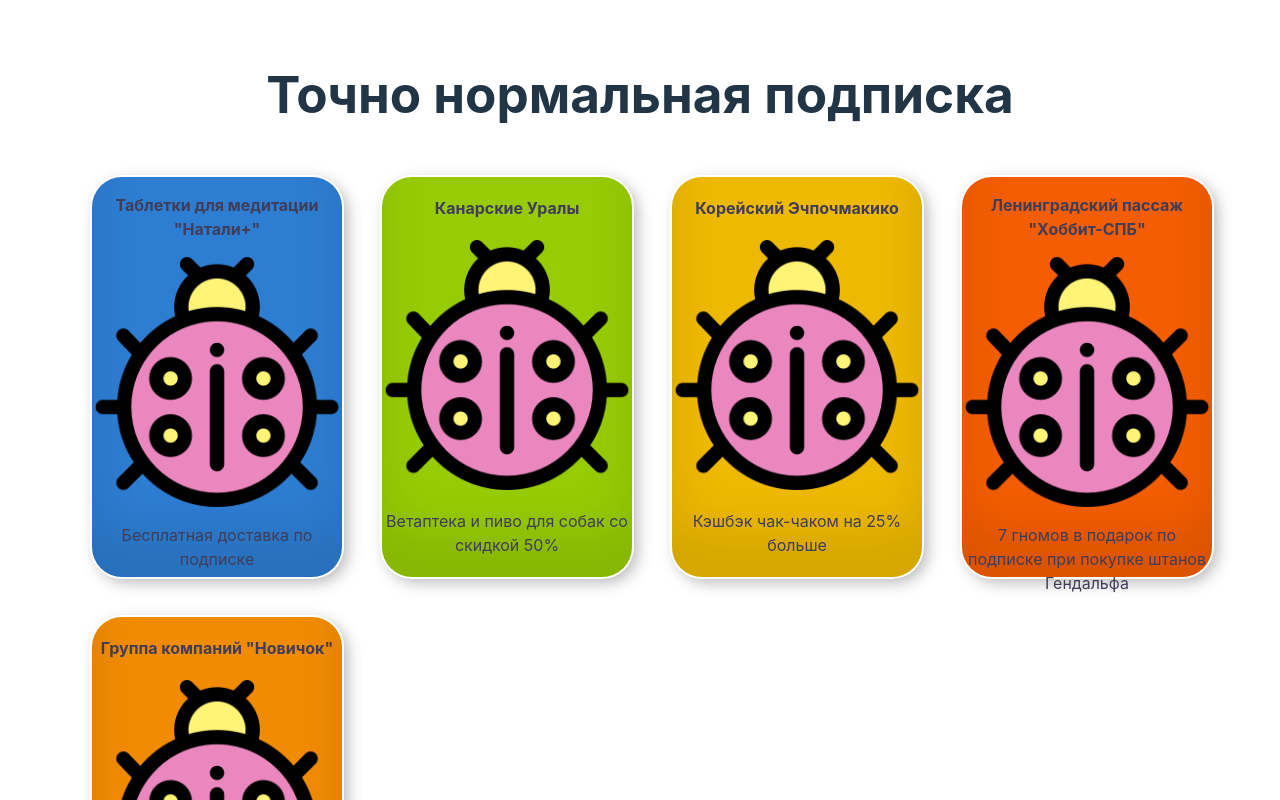
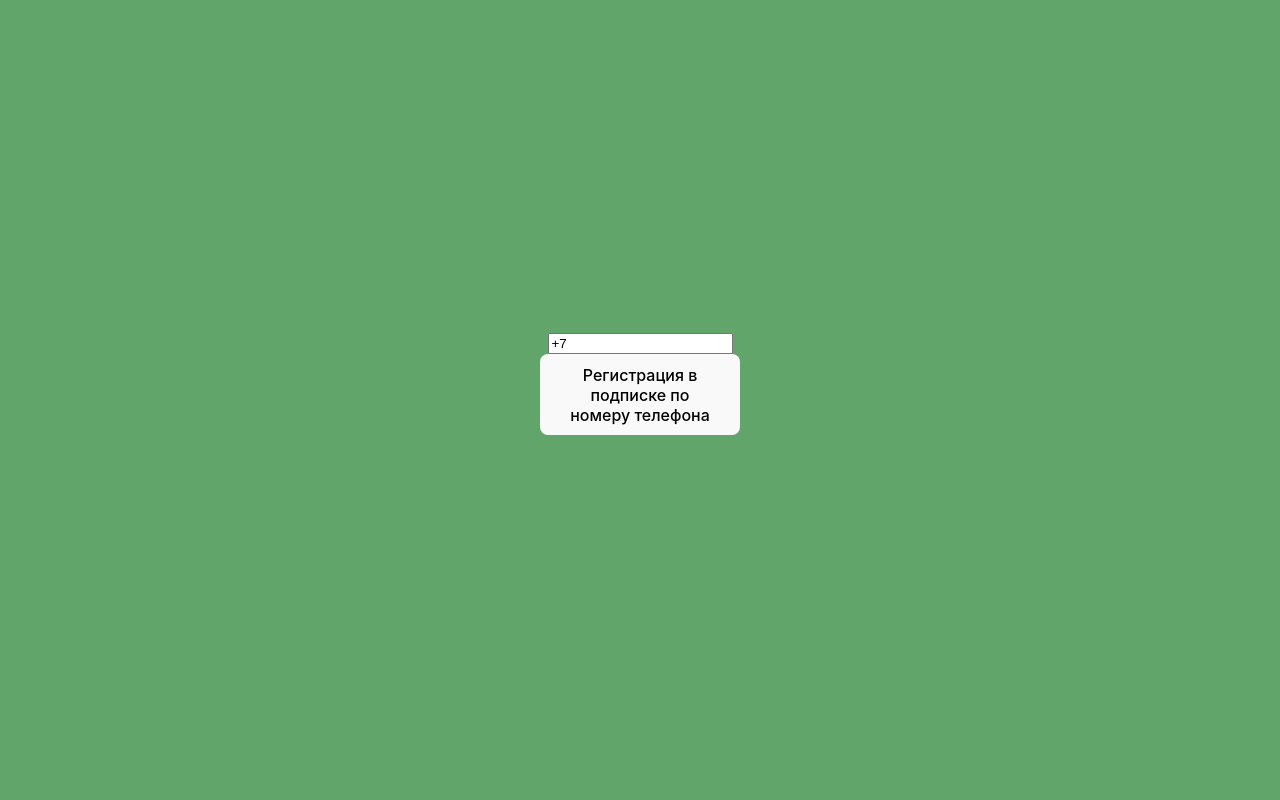
Before and after one commit to GrigoriyMo/8march, a Vue app: page / in a window 1280 px wide. Shown: the top 800 px of the page. Built offline with nearby package versions, Linux system fonts and the light colour scheme.

Commit message:
change color

```diff
--- a/index.html
+++ b/index.html
@@ -1,7 +1,17 @@
 <!DOCTYPE html>
 <html lang="en">
   <head>
-    <meta charset="UTF-8" />
+    <meta charset="UTF-8">
+    <meta http-equiv="X-UA-Compatible" content="IE=edge">
+    <meta name="viewport" content="width=device-width, initial-scale=1.0">
+    <meta data-n-head="ssr" name="viewport"
+        content="width=device-width,initial-scale=1,maximum-scale=1,user-scalable=no">
+    <meta data-n-head="ssr" property="og:site_name"
+        content="Ресурс для команды интеграции">
+    <meta data-n-head="ssr" name="format-detection" content="telephone=no">
+    <meta data-n-head="ssr" http-equiv="X-UA-Compatible" content="IE=edge">
+    <meta data-n-head="ssr" data-hid="description" property="og:description"
+        content="«Съешь же ещё этих мягких французских булок да выпей чаю»">
     <link rel="icon" type="image/svg+xml" href="/vite.svg" />
     <meta name="viewport" content="width=device-width, initial-scale=1.0" />
     <title>Подписка 8 марта</title>
--- a/src/components/HelloPage.vue
+++ b/src/components/HelloPage.vue
@@ -1,6 +1,12 @@
 
 <template>
-
+  <div class="auth-wrapper" v-if="authOpened">
+    <div class="auth" >
+      <input v-model="phone" type="text" />
+      <button v-on:click="authorize">Регистрация в подписке по номеру телефона</button>
+     <p> {{ errorMessage }}</p>
+    </div>
+  </div>
   <ul class="partner-list">
     <li v-for="item in partners" :key="item.id">
       <partnerCard
@@ -25,53 +31,92 @@ export default {
   },
   data() {
     return {
+      errorMessage:"",
+      phone:"+7",
+      authOpened: true,
       partners: [
         {
           id: 1,
           name: `Таблетки для медитации "Натали+"`,
           img: `ladybug.png`,
-          description: `Бесплатная доставка по подписке`,descriptionDetailed:"Только с нашей подпиской, лучшие таблетки для медитации по СУПЕР цене, с бесплатной доставкой! Переходи на сайт партнера и воспользуйся предложением!",
-          color: `#2D7DD2`
+          description: `Бесплатная доставка по подписке`,
+          descriptionDetailed:
+            "Только с нашей подпиской, лучшие таблетки для медитации по СУПЕР цене, с бесплатной доставкой! Переходи на сайт партнера и воспользуйся предложением!",
+          color: `#2D7DD2`,
         },
         {
           id: 2,
           name: `Канарские Уралы`,
           img: `ladybug.png`,
           description: `Ветаптека и пиво для собак со скидкой 50%`,
-          descriptionDetailed:"Только с нашей подпиской, лучшие таблетки для медитации по СУПЕР цене, с бесплатной доставкой! Переходи на сайт партнера и воспользуйся предложением!",
-          color: `#97CC04`
+          descriptionDetailed:
+            "Только с нашей подпиской, лучшие таблетки для медитации по СУПЕР цене, с бесплатной доставкой! Переходи на сайт партнера и воспользуйся предложением!",
+          color: `#97CC04`,
         },
         {
           id: 3,
           name: `Корейский Эчпочмакико`,
           img: `ladybug.png`,
           description: `Кэшбэк чак-чаком на 25% больше`,
-          descriptionDetailed:"Только с нашей подпиской, лучшие таблетки для медитации по СУПЕР цене, с бесплатной доставкой! Переходи на сайт партнера и воспользуйся предложением!",
-          color: `#EEB902`
+          descriptionDetailed:
+            "Только с нашей подпиской, лучшие таблетки для медитации по СУПЕР цене, с бесплатной доставкой! Переходи на сайт партнера и воспользуйся предложением!",
+          color: `#EEB902`,
         },
         {
           id: 4,
           name: `Ленинградский пассаж "Хоббит-СПБ"`,
           img: `ladybug.png`,
           description: `7 гномов в подарок по подписке при покупке штанов Гендальфа`,
-          descriptionDetailed:"Только с нашей подпиской, лучшие таблетки для медитации по СУПЕР цене, с бесплатной доставкой! Переходи на сайт партнера и воспользуйся предложением!",
-          color: `#F45D01`
+          descriptionDetailed:
+            "Только с нашей подпиской, лучшие таблетки для медитации по СУПЕР цене, с бесплатной доставкой! Переходи на сайт партнера и воспользуйся предложением!",
+          color: `#F45D01`,
         },
         {
           id: 5,
           name: `Группа компаний "Новичок"`,
           img: `ladybug.png`,
           description: `Заведем новичка по подписке, заберем  долги`,
-          descriptionDetailed:"Только с нашей подпиской, лучшие таблетки для медитации по СУПЕР цене, с бесплатной доставкой! Переходи на сайт партнера и воспользуйся предложением!",
-          color: `#F18B02`
+          descriptionDetailed:
+            "Только с нашей подпиской, лучшие таблетки для медитации по СУПЕР цене, с бесплатной доставкой! Переходи на сайт партнера и воспользуйся предложением!",
+          color: `#F18B02`,
         },
       ],
       partnersCount: 5,
     };
   },
+  methods:{
+    authorize(){
+      if(this.phone.length==12){
+        this.authOpened = false;
+      }else{
+        this.errorMessage = 'Пожалуйста введите номер телефона полностью в формате +79123456789'
+      }
+
+    }
+  }
 };
 </script>
 <style scoped>
+
+.auth-wrapper{
+  position: fixed;
+  top:0;
+  left: 0;
+  width: 100%;
+  height:100%;
+  display:flex;
+  flex-direction: column;
+  align-items: center;
+  justify-content: space-evenly;
+  background-color: #62A56B;
+}
+.auth {
+  margin: 0 auto;
+  width: 200px;
+  display: flex;
+  flex-direction: column;
+  align-items: center;
+}
 
 .partner-list {
   display: flex;
@@ -79,7 +124,6 @@ export default {
 }
 
 li {
-    list-style-type: none;
-   }
-
+  list-style-type: none;
+}
 </style>
--- a/src/components/Partner.vue
+++ b/src/components/Partner.vue
@@ -1,5 +1,9 @@
 <template>
-  <div class="partner-card-wrapper" :style="{backgroundColor:color}" v-on:click="cardOpened = true">
+  <div
+    class="partner-card-wrapper"
+    :style="{ backgroundColor: color }"
+    v-on:click="cardOpened = true"
+  >
     <p class="partner-card-title">
       <b>{{ title }}</b>
     </p>
@@ -7,7 +11,7 @@
     <p class="partner-card-p">{{ description }}</p>
   </div>
   <div v-if="cardOpened" class="partner-card-detailed-wrapper">
-    <div class="partner-card-detailed">
+    <div class="partner-card-detailed" :style="{ backgroundColor: color }">
       <h2 class="partner-card-title">
         <b> Уникальное предложение: {{ title }}</b>
       </h2>
@@ -26,7 +30,7 @@ export default {
     title: String,
     description: String,
     descriptionDetailed: String,
-    color:String
+    color: String,
   },
   data() {
     return {
@@ -63,27 +67,27 @@ export default {
   margin: 0 auto;
 }
 
-
-.partner-card-detailed-wrapper{
-    width:100%;
-    height:100%;
+.partner-card-detailed-wrapper {
+  width: 100%;
+  height: 100%;
   position: fixed;
-    left:0;
-    top:0;
+  left: 0;
+  top: 0;
   display: flex;
   flex-direction: column;
   align-items: center;
   justify-content: space-evenly;
-
 }
 .partner-card-detailed {
-    background-color: #f2efea;
+  border-radius: 30px;
+  box-shadow: inset 0 -3em 3em rgba(0, 0, 0, 0.1), 0 0 0 2px rgb(255, 255, 255),
+    0.3em 0.3em 1em rgba(0, 0, 0, 0.3);
   width: 640px;
-    height: 80%;
+  height: 60%;
   color: #403d58;
 }
 
-.partner-card-img-detailed{
+.partner-card-img-detailed {
   width: 150px;
   height: 150px;
 }
```
Lines whose indentation alone changed are shown as unchanged.
